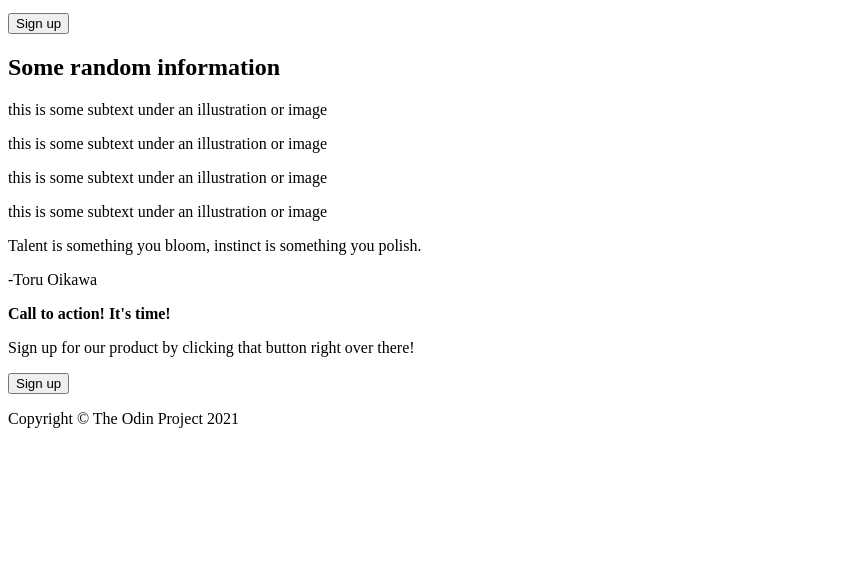
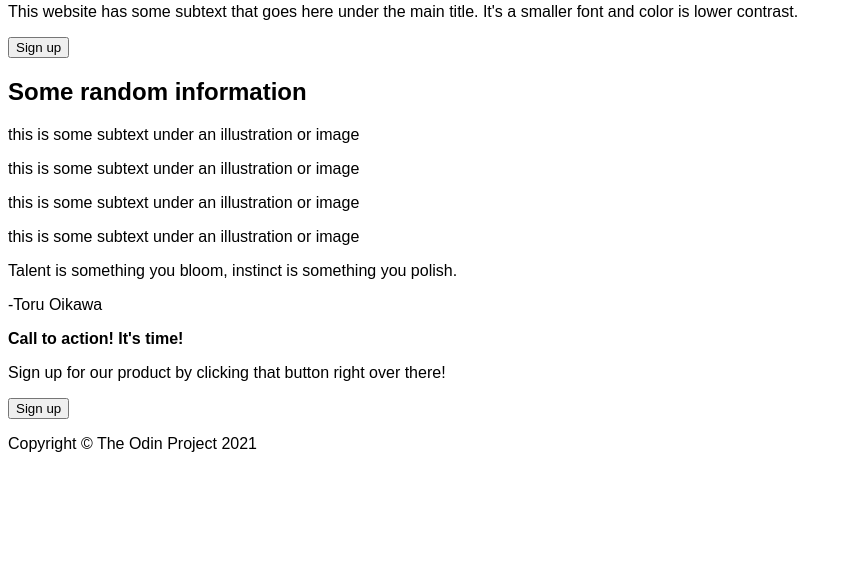
Before and after one commit to zeet98/landing-page, a plain HTML site: page index.html in a window 1280 px wide. Shown: the part 239-800 px from the top of the page, without its empty margins (0-852 px from the left). Drawn offline with Linux system fonts and the light colour scheme.

Commit message:
typos corrected  Please enter the commit message for your changes. Lines starting

```diff
--- a/index.html
+++ b/index.html
@@ -5,7 +5,8 @@
   <meta charset="UTF-8">
   <meta http-equiv="X-UA-Compatible" content="IE=edge">
   <meta name="viewport" content="width=device-width, initial-scale=1.0">
-  <title>Document</title>
+  <link rel="stylesheet" href="style.css">
+  <title>Landing Page</title>
 </head>
 
 <body>
@@ -28,8 +29,10 @@
     <div class="intro">
       <div class="intro-text">
         <h1>This website is awesome</h1>
-        <p class="sidekick-text">This website has some subtext that goes here under the main title. It's a smaller font
-          and color is lower contrast.</p>
+        <p class="sidekick-text">
+          This website has some subtext that goes here under the main title. It's a smaller font
+          and color is lower contrast.
+        </p>
         <button class="sign-up">Sign up</button>
       </div>
       <div class="image">
--- a/style.css
+++ b/style.css
@@ -0,0 +1,5 @@
+body {
+    font-family: Arial, Helvetica, sans-serif;
+    display: flex;
+    flex-flow: column wrap;
+}
```
